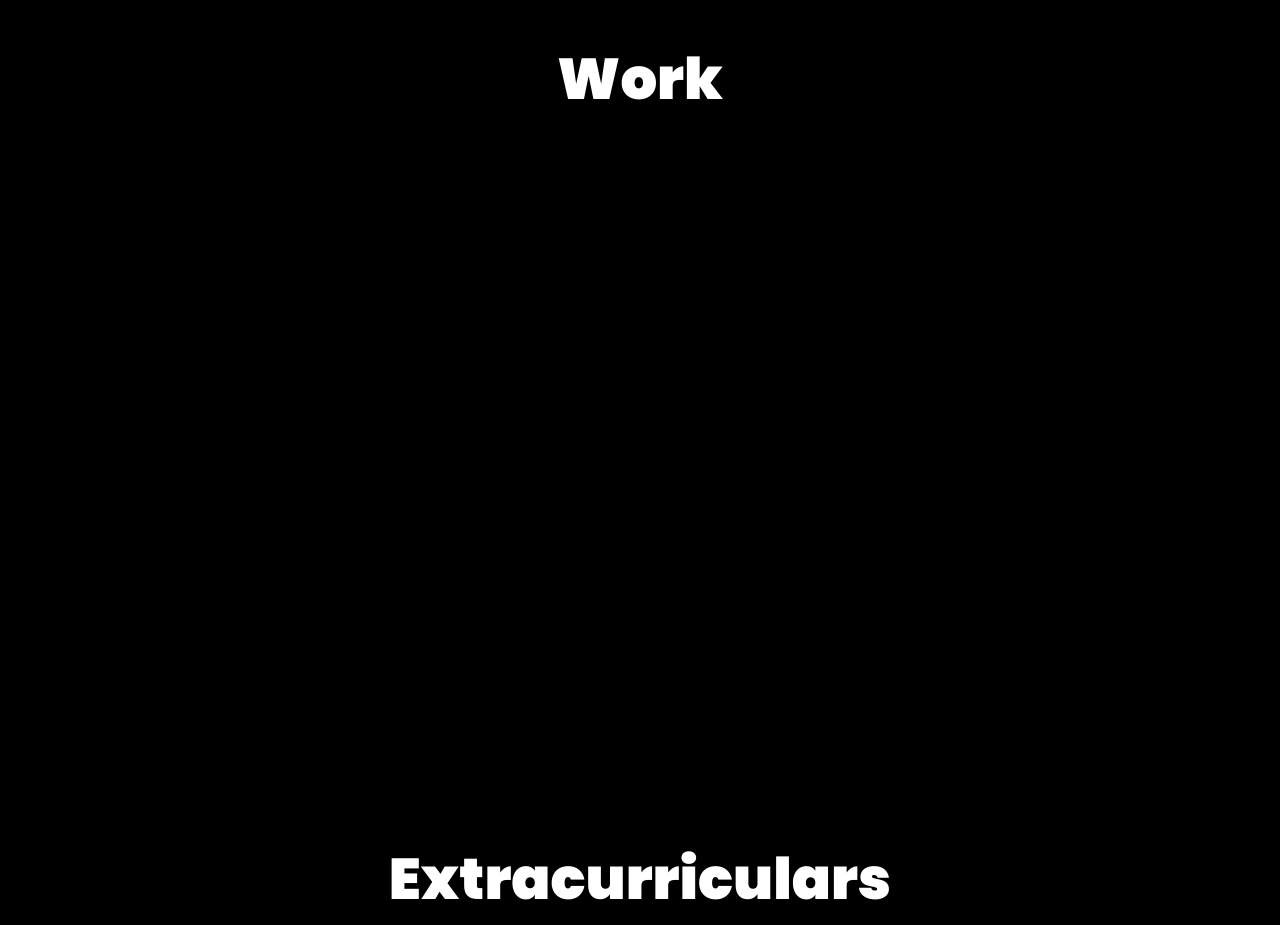
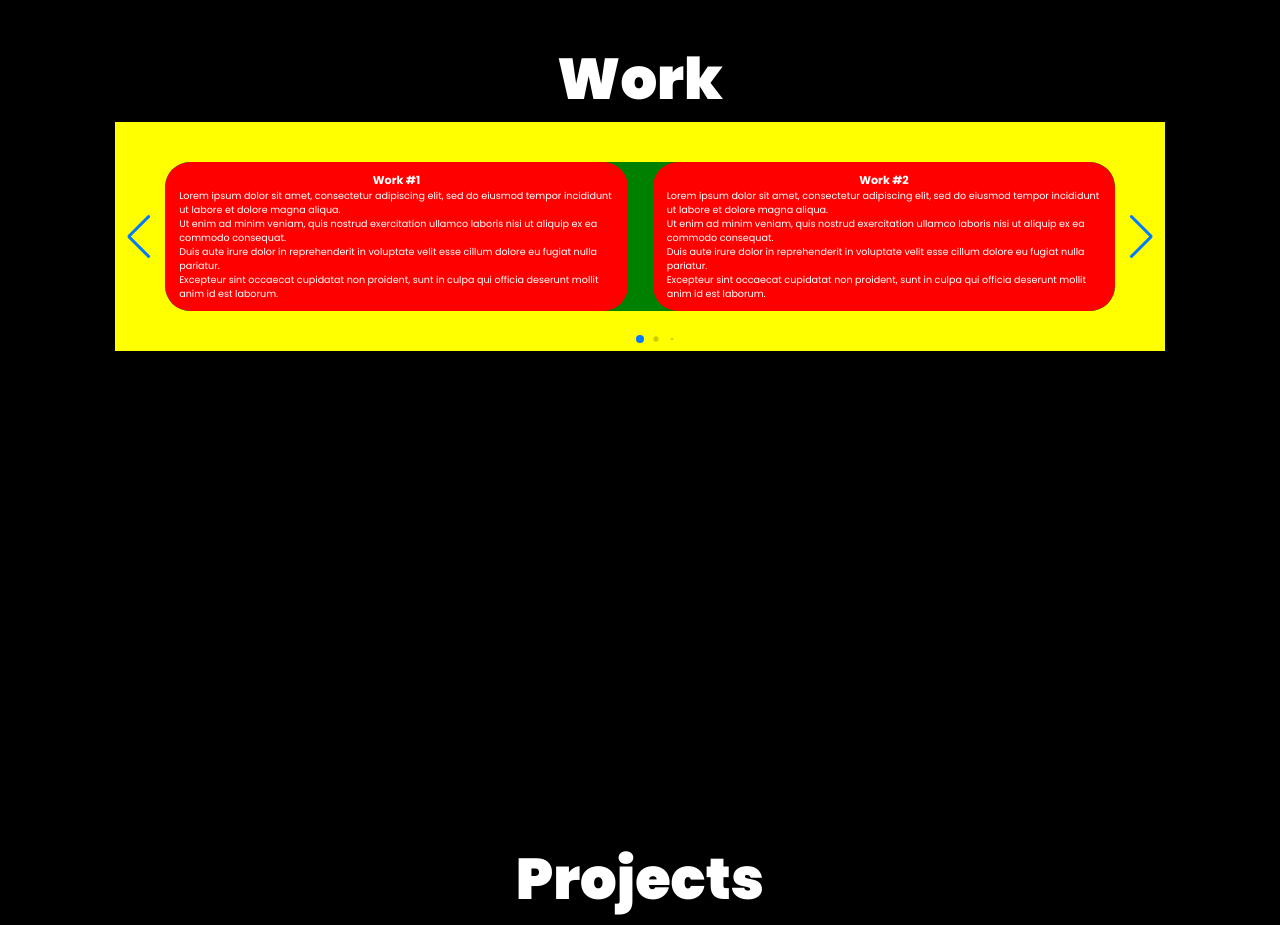
Before and after one commit to pdhruvii/PersonalPortfolio, a plain HTML site: page index.html in a window 1280 px wide. Shown: the part 1660-2585 px from the top of the page. Drawn offline with nearby package versions, Linux system fonts and the light colour scheme.

Commit message:
Working slider (no formatting yet) in Work Section

```diff
--- a/css/styles.css
+++ b/css/styles.css
@@ -296,3 +296,57 @@ span {
     font-size: 1.3rem;
     margin: 1rem 0 3rem;
 }
+
+
+/*
+.swiper-button-next,
+.swiper-container-rtl .swiper-button-prev,
+.swiper-button-prev,
+.swiper-container-rtl .swiper-button-next{
+    background-image: none;
+}
+
+.swiper-button-next,
+.swiper-button-prev,
+.swiper-container-rtl .swiper-button-prev,
+.swiper-container-rtl .swiper-button-next{
+    fill: #000;
+}
+
+*/
+
+
+/*
+.work-section {
+    min-height: 100vh;
+    display: flex;
+    align-items: center;
+    justify-content: center;
+    background-color: yellow;
+}*/
+
+.slide-container {
+    max-width: 1120px;
+    width: 100%;
+    background-color: yellow;
+    padding: 40px 10px;
+}
+
+.slide-content {
+    margin: 0 40px;
+    background-color: green;
+    overflow: hidden;
+    border-radius: 25px;
+}
+
+.card {
+    border-radius: 25px;
+    background-color: red;
+}
+
+.card-content {
+    display: flex;
+    flex-direction: column;
+    align-items: center;
+    padding: 10px 14px;
+}
--- a/index.html
+++ b/index.html
@@ -65,34 +65,95 @@
 
     <!-- Work Section -->
     <section class="work-section" id="work">
-        <div class="work-content">
-            <h2 class="heading">Work</h2>
+        <h2 class="heading">Work</h2>
+        <div class="slide-container swiper">
+            <div class="slide-content">
+                <div class="card-wrapper swiper-wrapper">
+                    <div class="card swiper-slide">
+                        <div class="card-content">
+                            <h3>Work #1</h3>
+                            <p>Lorem ipsum dolor sit amet, consectetur adipiscing elit, sed do eiusmod tempor incididunt ut labore et dolore magna aliqua.<br> Ut enim ad minim veniam, quis nostrud exercitation ullamco laboris nisi ut aliquip ex ea commodo
+                                consequat.
+                                <br> Duis aute irure dolor in reprehenderit in voluptate velit esse cillum dolore eu fugiat nulla pariatur. <br>Excepteur sint occaecat cupidatat non proident, sunt in culpa qui officia deserunt mollit anim id est laborum.</p>
+                        </div>
+                    </div>
+
+                    <div class="card swiper-slide">
+                        <div class="card-content">
+                            <h3>Work #2</h3>
+                            <p>Lorem ipsum dolor sit amet, consectetur adipiscing elit, sed do eiusmod tempor incididunt ut labore et dolore magna aliqua.<br> Ut enim ad minim veniam, quis nostrud exercitation ullamco laboris nisi ut aliquip ex ea commodo
+                                consequat.
+                                <br> Duis aute irure dolor in reprehenderit in voluptate velit esse cillum dolore eu fugiat nulla pariatur. <br>Excepteur sint occaecat cupidatat non proident, sunt in culpa qui officia deserunt mollit anim id est laborum.</p>
+                        </div>
+                    </div>
+
+                    <div class="card swiper-slide">
+                        <div class="card-content">
+                            <h3>Work #3</h3>
+                            <p>Lorem ipsum dolor sit amet, consectetur adipiscing elit, sed do eiusmod tempor incididunt ut labore et dolore magna aliqua.<br> Ut enim ad minim veniam, quis nostrud exercitation ullamco laboris nisi ut aliquip ex ea commodo
+                                consequat.
+                                <br> Duis aute irure dolor in reprehenderit in voluptate velit esse cillum dolore eu fugiat nulla pariatur. <br>Excepteur sint occaecat cupidatat non proident, sunt in culpa qui officia deserunt mollit anim id est laborum.</p>
+                        </div>
+                    </div>
+
+                    <div class="card swiper-slide">
+                        <div class="card-content">
+                            <h3>Work #4</h3>
+                            <p>Lorem ipsum dolor sit amet, consectetur adipiscing elit, sed do eiusmod tempor incididunt ut labore et dolore magna aliqua.<br> Ut enim ad minim veniam, quis nostrud exercitation ullamco laboris nisi ut aliquip ex ea commodo
+                                consequat.
+                                <br> Duis aute irure dolor in reprehenderit in voluptate velit esse cillum dolore eu fugiat nulla pariatur. <br>Excepteur sint occaecat cupidatat non proident, sunt in culpa qui officia deserunt mollit anim id est laborum.</p>
+                        </div>
+                    </div>
+
+                    <div class="card swiper-slide">
+                        <div class="card-content">
+                            <h3>Work #5</h3>
+                            <p>Lorem ipsum dolor sit amet, consectetur adipiscing elit, sed do eiusmod tempor incididunt ut labore et dolore magna aliqua.<br> Ut enim ad minim veniam, quis nostrud exercitation ullamco laboris nisi ut aliquip ex ea commodo
+                                consequat.
+                                <br> Duis aute irure dolor in reprehenderit in voluptate velit esse cillum dolore eu fugiat nulla pariatur. <br>Excepteur sint occaecat cupidatat non proident, sunt in culpa qui officia deserunt mollit anim id est laborum.</p>
+                        </div>
+                    </div>
+
+                    <div class="card swiper-slide">
+                        <div class="card-content">
+                            <h3>Work #6</h3>
+                            <p>Lorem ipsum dolor sit amet, consectetur adipiscing elit, sed do eiusmod tempor incididunt ut labore et dolore magna aliqua.<br> Ut enim ad minim veniam, quis nostrud exercitation ullamco laboris nisi ut aliquip ex ea commodo
+                                consequat.
+                                <br> Duis aute irure dolor in reprehenderit in voluptate velit esse cillum dolore eu fugiat nulla pariatur. <br>Excepteur sint occaecat cupidatat non proident, sunt in culpa qui officia deserunt mollit anim id est laborum.</p>
+                        </div>
+                    </div>
+
+                </div>
+            </div>
+            <div class="swiper-button-next"></div>
+            <div class="swiper-button-prev"></div>
+            <div class="swiper-pagination "></div>
         </div>
     </section>
 
-    <!-- Extracurriculars Section -->
+    <!-- Extracurriculars Section
     <section class="extracurriculars-section" id="extracurriculars">
         <h2 class="heading">Extracurriculars</h2>
         <div class="slide-content">
             <div class=" extracurriculars-container swiper">
-                <!--<h2 class="heading ">Extracurriculars</h2>-->
+
                 <div class="swiper-wrapper ">
 
-                    <!--EC 1-->
+
                     <div class="extracurriculars-box swiper-slide ">
                         <h3>EC #1</h3>
                         <p>Lorem ipsum dolor sit amet, consectetur adipiscing elit, sed do eiusmod tempor incididunt ut labore et dolore magna aliqua.<br> Ut enim ad minim veniam, quis nostrud exercitation ullamco laboris nisi ut aliquip ex ea commodo consequat.
                             <br> Duis aute irure dolor in reprehenderit in voluptate velit esse cillum dolore eu fugiat nulla pariatur. <br>Excepteur sint occaecat cupidatat non proident, sunt in culpa qui officia deserunt mollit anim id est laborum.</p>
                     </div>
 
-                    <!--EC 2-->
+
                     <div class="extracurriculars-box swiper-slide ">
                         <h3>EC #2</h3>
                         <p>Lorem ipsum dolor sit amet, consectetur adipiscing elit, sed do eiusmod tempor incididunt ut labore et dolore magna aliqua.<br> Ut enim ad minim veniam, quis nostrud exercitation ullamco laboris nisi ut aliquip ex ea commodo consequat.
                             <br> Duis aute irure dolor in reprehenderit in voluptate velit esse cillum dolore eu fugiat nulla pariatur. <br>Excepteur sint occaecat cupidatat non proident, sunt in culpa qui officia deserunt mollit anim id est laborum.</p>
                     </div>
 
-                    <!--EC 3-->
+
                     <div class="extracurriculars-box swiper-slide ">
                         <h3>EC #3</h3>
                         <p>Lorem ipsum dolor sit amet, consectetur adipiscing elit, sed do eiusmod tempor incididunt ut labore et dolore magna aliqua.<br> Ut enim ad minim veniam, quis nostrud exercitation ullamco laboris nisi ut aliquip ex ea commodo consequat.
@@ -100,21 +161,21 @@
                     </div>
 
 
-                    <!--EC 4-->
+
                     <div class="extracurriculars-box swiper-slide ">
                         <h3>EC #4</h3>
                         <p>Lorem ipsum dolor sit amet, consectetur adipiscing elit, sed do eiusmod tempor incididunt ut labore et dolore magna aliqua.<br> Ut enim ad minim veniam, quis nostrud exercitation ullamco laboris nisi ut aliquip ex ea commodo consequat.
                             <br> Duis aute irure dolor in reprehenderit in voluptate velit esse cillum dolore eu fugiat nulla pariatur. <br>Excepteur sint occaecat cupidatat non proident, sunt in culpa qui officia deserunt mollit anim id est laborum.</p>
                     </div>
 
-                    <!--EC 5-->
+
                     <div class="extracurriculars-box swiper-slide ">
                         <h3>EC #5</h3>
                         <p>Lorem ipsum dolor sit amet, consectetur adipiscing elit, sed do eiusmod tempor incididunt ut labore et dolore magna aliqua.<br> Ut enim ad minim veniam, quis nostrud exercitation ullamco laboris nisi ut aliquip ex ea commodo consequat.
                             <br> Duis aute irure dolor in reprehenderit in voluptate velit esse cillum dolore eu fugiat nulla pariatur. <br>Excepteur sint occaecat cupidatat non proident, sunt in culpa qui officia deserunt mollit anim id est laborum.</p>
                     </div>
 
-                    <!--EC 6-->
+
                     <div class="extracurriculars-box swiper-slide ">
                         <h3>EC #6</h3>
                         <p>Lorem ipsum dolor sit amet, consectetur adipiscing elit, sed do eiusmod tempor incididunt ut labore et dolore magna aliqua.<br> Ut enim ad minim veniam, quis nostrud exercitation ullamco laboris nisi ut aliquip ex ea commodo consequat.
@@ -123,13 +184,19 @@
 
                 </div>
 
-                <div class="swiper-button-next "></div>
-                <div class="swiper-button-prev "></div>
+                <div class="swiper-button-next">
+
+                </div>
+
+                <div class="swiper-button-prev">
+
+                </div>
+
                 <div class="swiper-pagination "></div>
 
             </div>
         </div>
-    </section>
+    </section>-->
 
     <!-- Projects Section
     <section class="projects-section " id="projects ">
@@ -181,9 +248,11 @@
 
 
     <!-- Swiper JS Reference -->
-    <script src="js/swiper-bundle.min.js "></script>
+    <script src="js/swiper-bundle.min.js"></script>
+
     <!-- Typed.js Reference -->
     <script src="https://unpkg.com/typed.js@2.0.14/dist/typed.umd.js"></script>
+
     <!-- Custom JS Reference -->
     <script src="js/main.js "></script>
 
--- a/js/main.js
+++ b/js/main.js
@@ -20,7 +20,7 @@ window.onscroll = () => {
 }
 
 /*===========Swiper.js Slider===========*/
-var swiper = new Swiper(".extracurriculars-container", {
+var swiper = new Swiper(".slide-content", {
     slidesPerView: 2,
     spaceBetween: 25,
     slidesPerGroup: 2,
```
